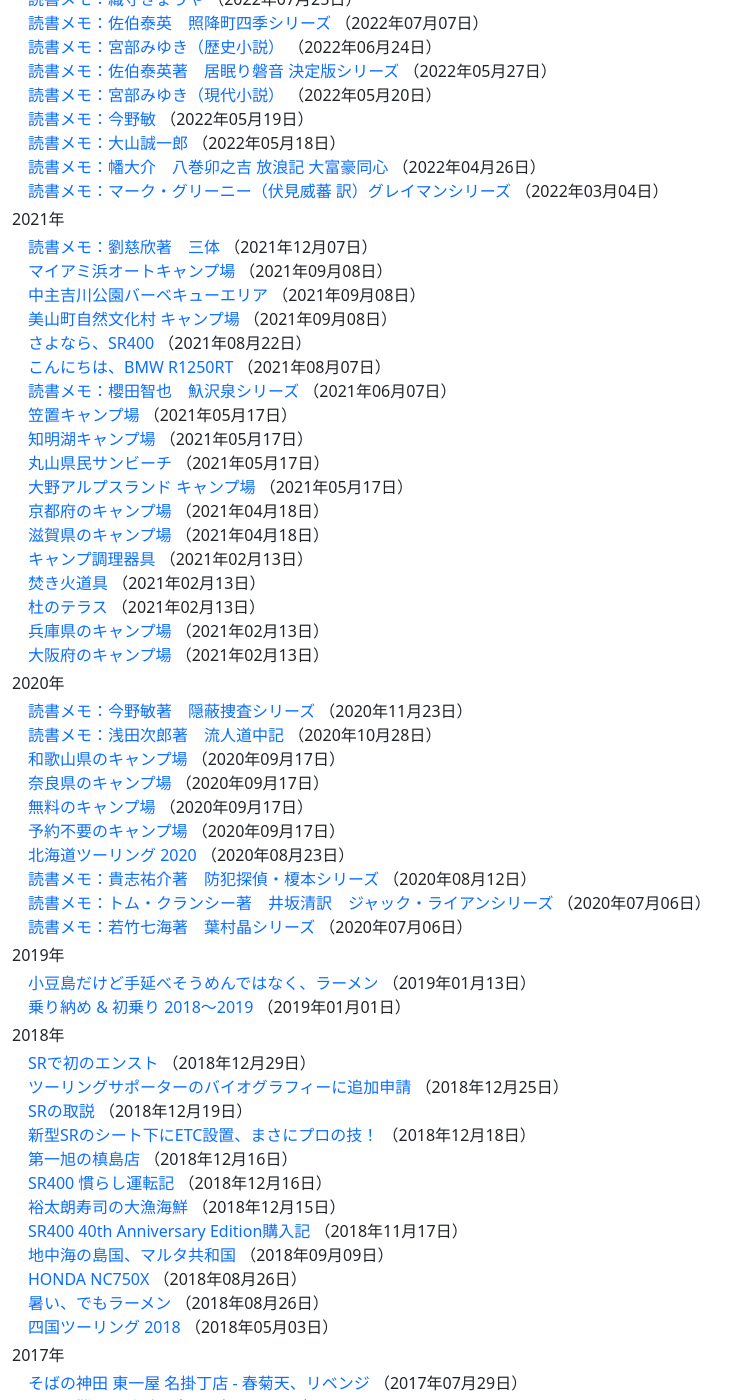
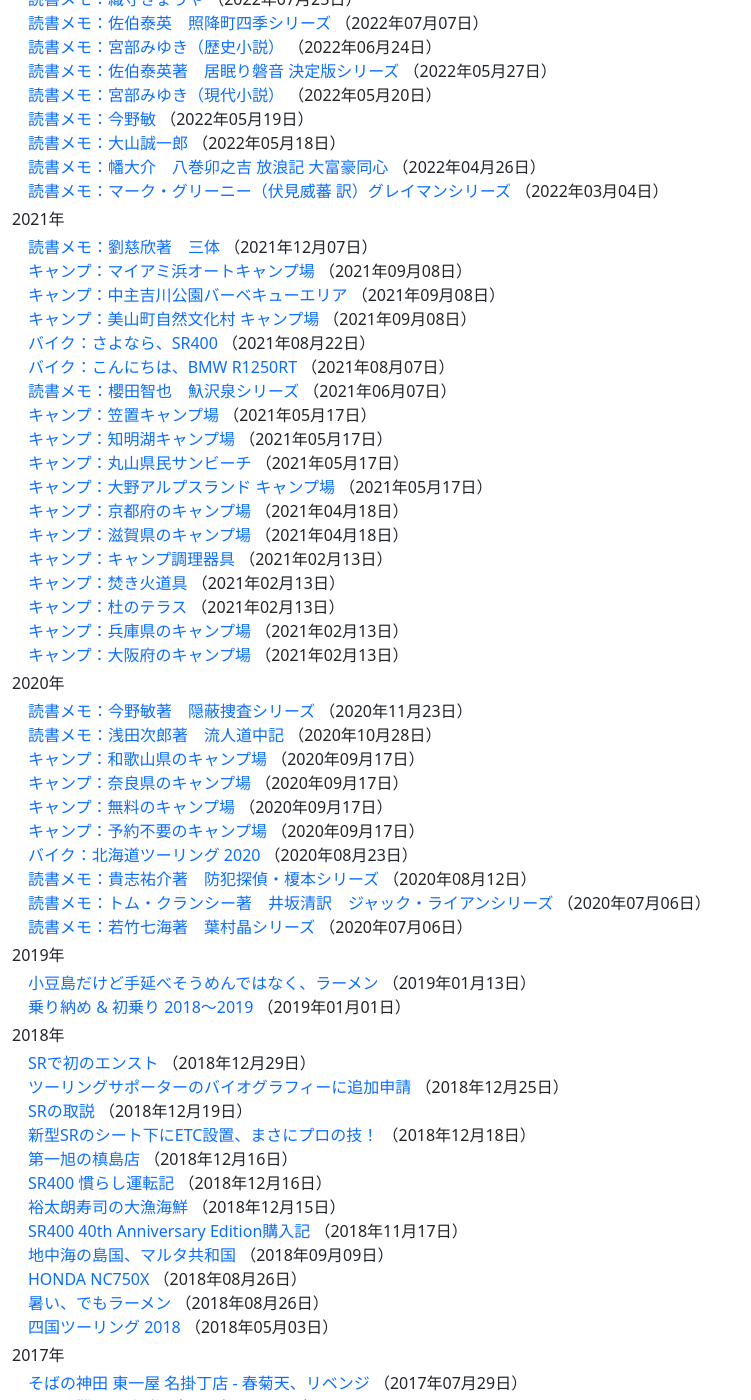
Before and after one commit to waipuna96815/waipuna96815.github.io, a Jekyll site: the page built from index.md, in a window 1280 px wide and 1400 px high, scrolled down 1438 px. Shown: the whole window, without its empty margins (0-751 px from the left). Built offline with Jekyll 4.4.1, drawn with Linux system fonts in a browser that asks for light colours; nearby versions of some CDN libraries.

Commit message:
add type

```diff
--- a/index.md
+++ b/index.md
@@ -77,34 +77,34 @@
 <p class="mb-1">2021年</p>
 <ul class="list-unstyled ms-3 mb-1">
 <li><a href="pages/book-liu.html">読書メモ：劉慈欣著　三体</a> （2021年12月07日）</li>
-<li><a href="pages/camp-maiami.html">マイアミ浜オートキャンプ場</a> （2021年09月08日）</li>
-<li><a href="pages/camp-chuzu.html">中主吉川公園バーベキューエリア</a> （2021年09月08日）</li>
-<li><a href="pages/camp-miyama.html">美山町自然文化村 キャンプ場</a> （2021年09月08日）</li>
-<li><a href="pages/moto-byesr.html">さよなら、SR400</a> （2021年08月22日）</li>
-<li><a href="pages/moto-hellobmw.html">こんにちは、BMW R1250RT</a> （2021年08月07日）</li>
+<li><a href="pages/camp-maiami.html">キャンプ：マイアミ浜オートキャンプ場</a> （2021年09月08日）</li>
+<li><a href="pages/camp-chuzu.html">キャンプ：中主吉川公園バーベキューエリア</a> （2021年09月08日）</li>
+<li><a href="pages/camp-miyama.html">キャンプ：美山町自然文化村 キャンプ場</a> （2021年09月08日）</li>
+<li><a href="pages/moto-byesr.html">バイク：さよなら、SR400</a> （2021年08月22日）</li>
+<li><a href="pages/moto-hellobmw.html">バイク：こんにちは、BMW R1250RT</a> （2021年08月07日）</li>
 <li><a href="pages/book-sakurada.html">読書メモ：櫻田智也　魞沢泉シリーズ</a> （2021年06月07日）</li>
-<li><a href="pages/camp-kasagi.html">笠置キャンプ場</a> （2021年05月17日）</li>
-<li><a href="pages/camp-chimyoko.html">知明湖キャンプ場</a> （2021年05月17日）</li>
-<li><a href="pages/camp-maruyama.html">丸山県民サンビーチ</a> （2021年05月17日）</li>
-<li><a href="pages/camp-ohno.html">大野アルプスランド キャンプ場</a> （2021年05月17日）</li>
-<li><a href="pages/camp-kyoto.html">京都府のキャンプ場</a> （2021年04月18日）</li>
-<li><a href="pages/camp-shiga.html">滋賀県のキャンプ場</a> （2021年04月18日）</li>
-<li><a href="pages/camp-cooking.html">キャンプ調理器具</a> （2021年02月13日）</li>
-<li><a href="pages/camp-fire.html">焚き火道具</a> （2021年02月13日）</li>
-<li><a href="pages/camp-mori.html">杜のテラス</a> （2021年02月13日）</li>
-<li><a href="pages/camp-hyogo.html">兵庫県のキャンプ場</a> （2021年02月13日）</li>
-<li><a href="pages/camp-osaka.html">大阪府のキャンプ場</a> （2021年02月13日）</li>
+<li><a href="pages/camp-kasagi.html">キャンプ：笠置キャンプ場</a> （2021年05月17日）</li>
+<li><a href="pages/camp-chimyoko.html">キャンプ：知明湖キャンプ場</a> （2021年05月17日）</li>
+<li><a href="pages/camp-maruyama.html">キャンプ：丸山県民サンビーチ</a> （2021年05月17日）</li>
+<li><a href="pages/camp-ohno.html">キャンプ：大野アルプスランド キャンプ場</a> （2021年05月17日）</li>
+<li><a href="pages/camp-kyoto.html">キャンプ：京都府のキャンプ場</a> （2021年04月18日）</li>
+<li><a href="pages/camp-shiga.html">キャンプ：滋賀県のキャンプ場</a> （2021年04月18日）</li>
+<li><a href="pages/camp-cooking.html">キャンプ：キャンプ調理器具</a> （2021年02月13日）</li>
+<li><a href="pages/camp-fire.html">キャンプ：焚き火道具</a> （2021年02月13日）</li>
+<li><a href="pages/camp-mori.html">キャンプ：杜のテラス</a> （2021年02月13日）</li>
+<li><a href="pages/camp-hyogo.html">キャンプ：兵庫県のキャンプ場</a> （2021年02月13日）</li>
+<li><a href="pages/camp-osaka.html">キャンプ：大阪府のキャンプ場</a> （2021年02月13日）</li>
 </ul>
 
 <p class="mb-1">2020年</p>
 <ul class="list-unstyled ms-3 mb-1">
 <li><a href="pages/book-konno.html">読書メモ：今野敏著　隠蔽捜査シリーズ</a> （2020年11月23日）</li>
 <li><a href="pages/book-asada.html">読書メモ：浅田次郎著　流人道中記</a> （2020年10月28日）</li>
-<li><a href="pages/camp-wakayama.html">和歌山県のキャンプ場</a> （2020年09月17日）</li>
-<li><a href="pages/camp-nara.html">奈良県のキャンプ場</a> （2020年09月17日）</li>
-<li><a href="pages/camp-free.html">無料のキャンプ場</a> （2020年09月17日）</li>
-<li><a href="pages/camp-ownway.html">予約不要のキャンプ場</a> （2020年09月17日）</li>
-<li><a href="pages/moto-HT2020.html">北海道ツーリング 2020</a> （2020年08月23日）</li>
+<li><a href="pages/camp-wakayama.html">キャンプ：和歌山県のキャンプ場</a> （2020年09月17日）</li>
+<li><a href="pages/camp-nara.html">キャンプ：奈良県のキャンプ場</a> （2020年09月17日）</li>
+<li><a href="pages/camp-free.html">キャンプ：無料のキャンプ場</a> （2020年09月17日）</li>
+<li><a href="pages/camp-ownway.html">キャンプ：予約不要のキャンプ場</a> （2020年09月17日）</li>
+<li><a href="pages/moto-HT2020.html">バイク：北海道ツーリング 2020</a> （2020年08月23日）</li>
 <li><a href="pages/book-kishi.html">読書メモ：貴志祐介著　防犯探偵・榎本シリーズ</a> （2020年08月12日）</li>
 <li><a href="pages/book-clancy.html">読書メモ：トム・クランシー著　井坂清訳　ジャック・ライアンシリーズ</a> （2020年07月06日）</li>
 <li><a href="pages/book-wakatake.html">読書メモ：若竹七海著　葉村晶シリーズ</a> （2020年07月06日）</li>
```
